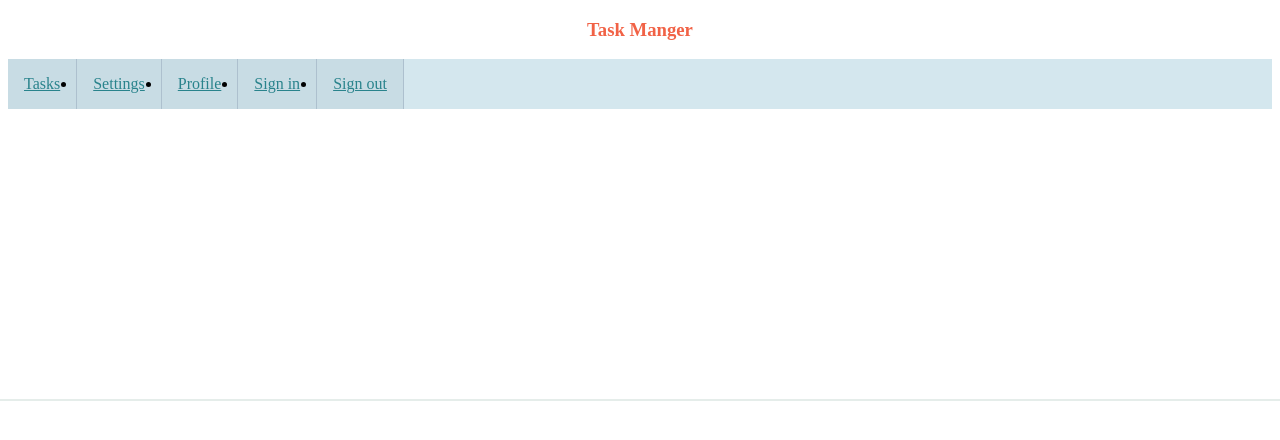
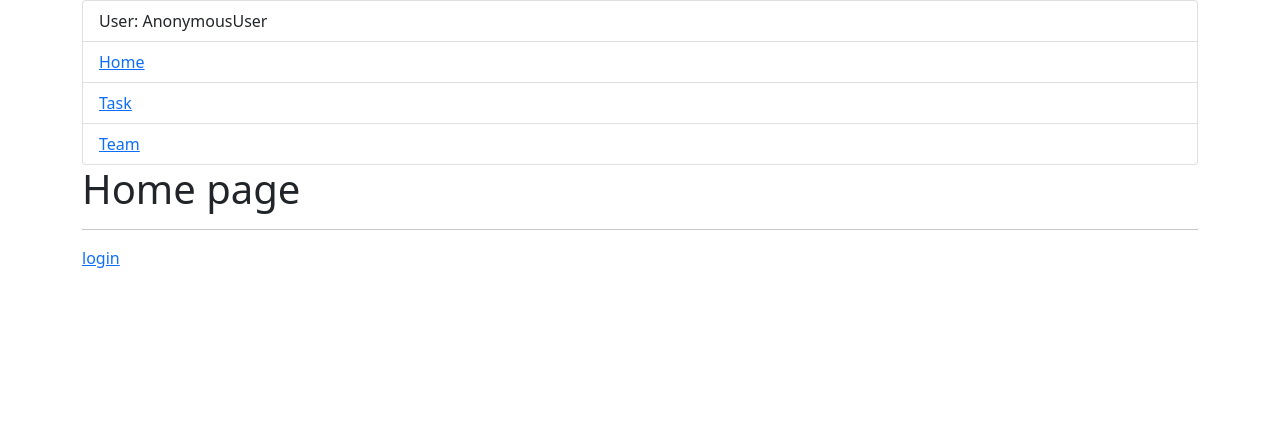
Before and after one commit to VladimirKrutko/IO_Organizer, a Django app: page / in a window 1280 px wide. Shown: the top 440 px of the page. Run offline with Django 4.2, Linux system fonts and the light colour scheme.

Commit message:
create_user_login_form

```diff
--- a/task_manager/task/templates/task/base.html
+++ b/task_manager/task/templates/task/base.html
@@ -1,27 +1,29 @@
-{% load static %}
 <!DOCTYPE html>
 <html lang="en">
 <head>
+    <meta charset="UTF-8">
+    <link href="https://cdn.jsdelivr.net/npm/bootstrap@5.0.2/dist/css/bootstrap.min.css" rel="stylesheet" integrity="sha384-EVSTQN3/azprG1Anm3QDgpJLIm9Nao0Yz1ztcQTwFspd3yD65VohhpuuCOmLASjC" crossorigin="anonymous">
+<!--    <title>User authenticate</title>-->
+</head>
+<body class="container">
+<ul class="list-group">
+    <li class="list-group-item">
+        User: {{ user }}
+    </li>
+     <li class="list-group-item">
+        <a href="{% url 'home' %}">Home</a>
+    </li>
+    <li class="list-group-item">
+        <a href=#>Task</a>
+    </li>
+    <li class="list-group-item">
+        <a href=#>Team</a>
+    </li>
+</ul>
 
-    <div class="d1"><h3><span>Task Manger</span></h3></div>
-    <link type="text/css" href="{% static 'task/css/menu.css' %}" rel="stylesheet">
-</head>
-<body>
-<link type="text/css" href="{% static 'task/css/menu.css' %}" rel="stylesheet">
-<!--<ul class="full-width">-->
-<!--    {% for m in menu %}-->
-<!--    <li><a href="#">{{m}}</a></li>-->
-<!--    {%endfor%}-->
-<nav class="two">
-  <ul>
-    {% for m in menu %}
-      <li><a href="#">{{m}}</a></li>
-      {%endfor%}
-  </ul>
-</nav>
 {% block content %}
 
+{% endblock %}
 
-{% endblock %}
 </body>
 </html>
--- /dev/null
+++ b/task_manager/task/templates/task/home.html
@@ -0,0 +1,13 @@
+{% extends 'task/base.html' %}
+
+{% block content %}
+    <h1>Home page</h1>
+    <hr>
+
+    {% if user.is_authenticated %}
+<h1> user: User</h1>
+        <a href="{% url 'logout' %}">Logout</a>
+    {% else %}
+<a href="{ url 'login' }">login</a>
+    {% endif %}
+{% endblock %}
--- a/task_manager/task/urls.py
+++ b/task_manager/task/urls.py
@@ -1,8 +1,8 @@
-from django.urls import path
+from django.urls import path, include
 
 from .views import *
 
 urlpatterns = [
-    path('', index),
-    path("register", register_request, name="register")
+    # path('', index),
+    path('', include('django.contrib.auth.urls'))
 ]
--- a/task_manager/task/views.py
+++ b/task_manager/task/views.py
@@ -7,7 +7,6 @@ from django.contrib.auth import get_user_model
 
 from .forms import AddUserForm
 
-# Create your views here.
 MENU = ['Tasks', 'Settings', 'Profile', 'Sign in', 'Sign out']
 
 
--- a/task_manager/task_manager/settings.py
+++ b/task_manager/task_manager/settings.py
@@ -20,6 +20,7 @@ from datetime import timedelta
 BASE_DIR = Path(__file__).resolve().parent.parent
 
 AUTH_USER_MODEL = 'task.User'
+LOGIN_REDIRECT_URL = '/'
 # Quick-start development settings - unsuitable for production
 # See https://docs.djangoproject.com/en/4.0/howto/deployment/checklist/
 
--- a/task_manager/task_manager/urls.py
+++ b/task_manager/task_manager/urls.py
@@ -15,8 +15,10 @@ Including another URLconf
 """
 from django.contrib import admin
 from django.urls import path, include
+from django.views.generic import TemplateView
 
 urlpatterns = [
     path('admin/', admin.site.urls),
-    path('', include('task.urls'))
+    path('', TemplateView.as_view(template_name='task/home.html'), name='home'),
+    path('users/', include('task.urls')),
 ]
```
Also changed, not shown: task_manager/task/models.py (+26 -6 lines), task_manager/task/templates/registration/login.html (added, +18 -0 lines).
